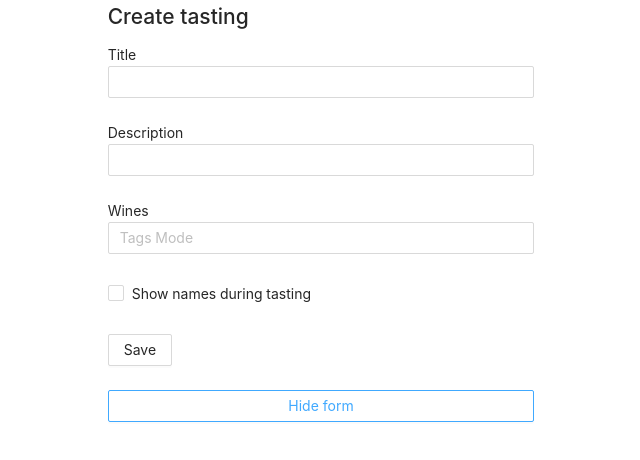
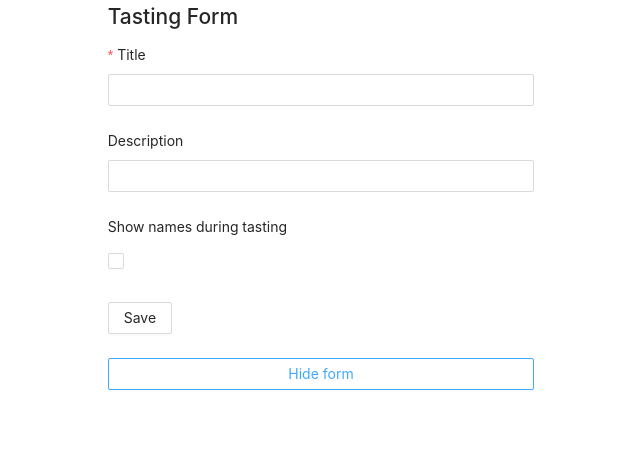
Before and after one commit to thinkfix/winetasting, a React (Create React App) app: page / in a window 1280 px wide. Both pictures are taken after a click on the button "Add tasting". Shown: the top 460 px of the page, without its empty margins (319-959 px from the left). Built offline with nearby package versions, Linux system fonts and the light colour scheme.

Commit message:
task/01: - refactoring (replacing id with index) - add form antd methods

```diff
--- a/src/actions/index.js
+++ b/src/actions/index.js
@@ -1,65 +1,27 @@
-export const createTasting = (tasting) => {
+export const createTasting = (data) => {
     return {
         type: 'CREATE_TASTING',
-        payload: tasting
-    }
-}
-
-export const editTasting = (id) => {
-    return {
-        type: 'EDIT_TASTING',
-        payload: id
-    }
-}
-
-export const deleteTasting = (id) => {
-    return {
-        type: 'DELETE_TASTING',
         payload: {
-            id: id
+            data: data
         }
     }
 }
 
+export const editTasting = (data, currentEditIndex) => {
+    return {
+        type: 'EDIT_TASTING',
+        payload: {
+            data: data,
+            index: currentEditIndex
+        }
+    }
+}
 
-
-//
-// export const addWine = (wine) => {
-//     return {
-//         type: 'ADD_WINE',
-//         payload: wine
-//     }
-// }
-//
-// export const deleteWine = (wine) => {
-//     return {
-//         type: 'DELETE_WINE',
-//         payload: wine
-//     }
-// }
-//
-// export const updateWine = (wine) => {
-//     return {
-//         type: 'UPDATE_WINE',
-//         payload: wine
-//     }
-// }
-//
-// export const addResult = (result) => {
-//     return {
-//         type: 'ADD_RESULT',
-//         payload: result
-//     }
-// }
-// export const deleteResult = (result) => {
-//     return {
-//         type: 'DELETE_RESULT',
-//         payload: result
-//     }
-// }
-// export const updateResult = (result) => {
-//     return {
-//         type: 'UPDATE_RESULT',
-//         payload: result
-//     }
-// }
+export const deleteTasting = (index) => {
+    return {
+        type: 'DELETE_TASTING',
+        payload: {
+            index: index
+        }
+    }
+}
--- a/src/components/App.css
+++ /dev/null
@@ -1,7 +0,0 @@
-body {
-    font-family: 'Roboto', sans-serif;
-}
-h1 {
-    font-weight: 900;
-    font-style: italic;
-}
--- a/src/components/App.js
+++ b/src/components/App.js
@@ -1,44 +1,36 @@
-import React, {useState} from "react";
-
-import './App.css';
+import React, {useEffect, useState} from "react";
 import TastingList from "./TastingList";
 import TastingForm from "./TastingForm";
 import {connect} from "react-redux";
 import {createTasting, editTasting, deleteTasting} from "../actions";
 import {Button} from "antd";
+import 'antd/dist/antd.css';
 
 
 const App = (props) => {
     const {tasting} = props;
     const [showForm, setShowForm] = useState(false);
-
-    const initialFormData = {
-        formTitle: 'Create tasting',
-        id: '',
-        title: '',
-        description: ''
-    };
-    const [formData, setFormData] = useState(initialFormData);
+    const [formData, setFormData] = useState(null);
+    const [currentEdit, setCurrentEdit] = useState('');
 
     const saveFormHandler = (data) => {
-        if (data && typeof data.id === 'number') {
-            props.editTasting(data);
-        } else {
-            props.createTasting({
-                ...data,
-                id: tasting.length ? +tasting[tasting.length - 1].id + 1 : 0
-            })
-        }
+        (currentEdit === '') ? props.createTasting(data) : props.editTasting(data, currentEdit);
+        setCurrentEdit('');
+        setFormData(null);
         setShowForm(false);
-        setFormData(initialFormData);
     }
 
-    const editItemHandler = (id) => {
-        let data = tasting.filter(item => item.id === id);
-        console.log('Line: 38', data);
-        setFormData({...data[0], formTitle: 'Edit tasting'});
-        setShowForm(true);
+    const editItemHandler = (index) => {
+        setCurrentEdit(index)
     }
+
+    useEffect(() => {
+        if (typeof currentEdit === 'number') {
+            let data = tasting.filter((item, index) => index === currentEdit);
+            setFormData({...data[0]});
+            setShowForm(true);
+        }
+    }, [currentEdit, tasting])
 
 
     return (
--- a/src/components/TastingForm.js
+++ b/src/components/TastingForm.js
@@ -1,71 +1,56 @@
-import React, {useEffect, useState} from "react";
-import { Form, Select, Input, Checkbox, Button } from "antd";
-import 'antd/dist/antd.css';
-
-// const {Option} = Select;
+import React, {useEffect} from "react";
+import {Form, Input, Checkbox, Button} from "antd";
 
 const TastingForm = (props) => {
     const {saveForm, formData} = props;
-    const [formFields, setFormFields] = useState(formData);
+    const [form] = Form.useForm();
 
     useEffect(() => {
-        setFormFields(formData);
-    }, [formData]);
+        form.setFieldsValue(formData);
+    }, [formData, form]);
 
-    const submitTastingHandler = (e) => {
-        saveForm(formFields);
+    const onFinish = (values) => {
+        saveForm(values);
+        form.resetFields();
     }
-
-    const inputChangeHandler = (e) => {
-        const target = e.target;
-        const value = target.value;
-        const name = target.name;
-
-        setFormFields({
-            ...formFields,
-            [name]: value
-        })
-    }
-
-    const children = [];
-
-    function handleChange(value) {
-        console.log(`selected ${value}`);
-    }
+    const onFinishFailed = (errorInfo) => {
+        console.error('Failed:', errorInfo);
+    };
 
     return (
         <>
-            <h2>{formFields.formTitle}</h2>
-            <Form onFinish={submitTastingHandler}>
-                <input type="hidden" name="id" value={formFields.id} onChange={inputChangeHandler}/>
-                <Form.Item>
-                    <label htmlFor="title">Title</label>
-                    <Input
-                        type="text"
-                        rules={[{ required: true, message: 'Please input tasting title!' }]}
-                        name="title"
-                        value={formFields.title}
-                        onChange={inputChangeHandler}/>
+            <h2>Tasting Form</h2>
+            <Form
+                form={form}
+                layout={"vertical"}
+                initialValues={{
+                    title: '',
+                    description: ''
+                }}
+                onFinish={onFinish}
+                onFinishFailed={onFinishFailed}
+            >
+                <Form.Item
+                    rules={[{required: true, message: 'Please input tasting title!'}]}
+                    label="Title"
+                    name="title"
+                >
+                    <Input/>
                 </Form.Item>
 
-                <Form.Item>
-                    <label htmlFor="description">Description</label>
-                    <Input
-                        type="text"
-                        name="description"
-                        value={formFields.description}
-                        onChange={inputChangeHandler}/>
+                <Form.Item
+                    label="Description"
+                    name="description"
+                >
+                    <Input/>
                 </Form.Item>
 
-                <Form.Item>
-                    <label htmlFor="wines">Wines</label>
-                    <Select mode="tags" name="wines" style={{ width: '100%' }} placeholder="Tags Mode" onChange={handleChange}>
-                        {children}
-                    </Select>
-                </Form.Item>
-
-                <Form.Item>
-                    <Checkbox>Show names during tasting</Checkbox>
+                <Form.Item
+                    label="Show names during tasting"
+                    name="open"
+                    valuePropName="checked"
+                >
+                    <Checkbox/>
                 </Form.Item>
 
                 <Form.Item>
--- a/src/components/TastingList.js
+++ b/src/components/TastingList.js
@@ -1,5 +1,5 @@
 import React from "react";
-import {Button, List, Avatar} from "antd";
+import {Button, List, Typography} from "antd";
 
 const TastingList = (props) => {
 
@@ -11,20 +11,22 @@ const TastingList = (props) => {
                 ? <List
                     itemLayout="horizontal"
                     dataSource={list}
-                    renderItem={item => (
+                    renderItem={(item, index) => (
                         <List.Item
                             actions={[
-                                <Button onClick={() => editItem(item.id)}>Edit</Button>,
-                                <Button danger onClick={() => deleteItem(item.id)}>Delete</Button>
+                                <Button onClick={() => editItem(index)}>Edit</Button>,
+                                <Button danger onClick={() => deleteItem(index)}>Delete</Button>
                             ]}>
                             <List.Item.Meta
-                                avatar={<Avatar src="https://joeschmoe.io/api/v1/random" />}
                                 title={<a href="https://ant.design">{item.title}</a>}
                                 description={<span>{item.description}</span>}
                             />
                         </List.Item>
                     )}/>
-                : <h1>Create first tasting</h1>
+                : <Typography.Title
+                    type="secondary"
+                    italic="false"
+                >Create first tasting</Typography.Title>
             }
         </>
     );
--- a/src/index.js
+++ b/src/index.js
@@ -1,8 +1,8 @@
 import React from 'react';
 import ReactDOM from 'react-dom';
 import App from './components/App';
-import { Provider } from "react-redux";
-import { createStore } from "redux";
+import {Provider} from "react-redux";
+import {createStore} from "redux";
 import reducers from './reducers';
 import {Row, Col} from "antd";
 
--- a/src/reducers/index.js
+++ b/src/reducers/index.js
@@ -1,4 +1,4 @@
-import { combineReducers } from "redux";
+import {combineReducers} from "redux";
 import tastingReducer from "./tastingReducer";
 
 export default combineReducers({
--- a/src/reducers/tastingReducer.js
+++ b/src/reducers/tastingReducer.js
@@ -1,19 +1,17 @@
-const tastingReducer = (state = [] ,action) => {
+const tastingReducer = (state = [], action) => {
     switch (action.type) {
         case 'CREATE_TASTING':
-            return [...state, action.payload];
+            return [...state, action.payload.data];
         case 'EDIT_TASTING':
-            console.log('Line: 6', state);
-            console.log('Line: 7', action.payloads);
-            return state.map(item => {
-                if (action.payload.id === item.id) {
-                    return action.payload
+            return state.map((item, index) => {
+                if (action.payload.index === index) {
+                    return action.payload.data
                 }
                 return item;
             })
         case 'DELETE_TASTING':
-            return state.filter((tasting) => {
-                return tasting.id !== action.payload.id
+            return state.filter((tasting, index) => {
+                return index !== action.payload.index
             })
         default:
             return state;
```
